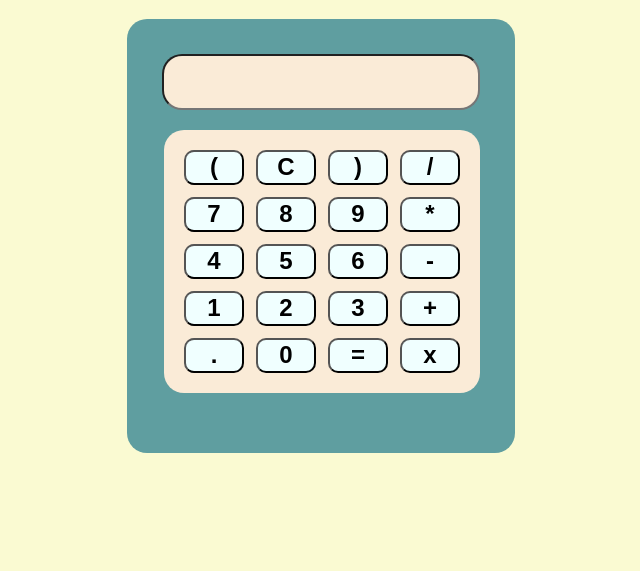
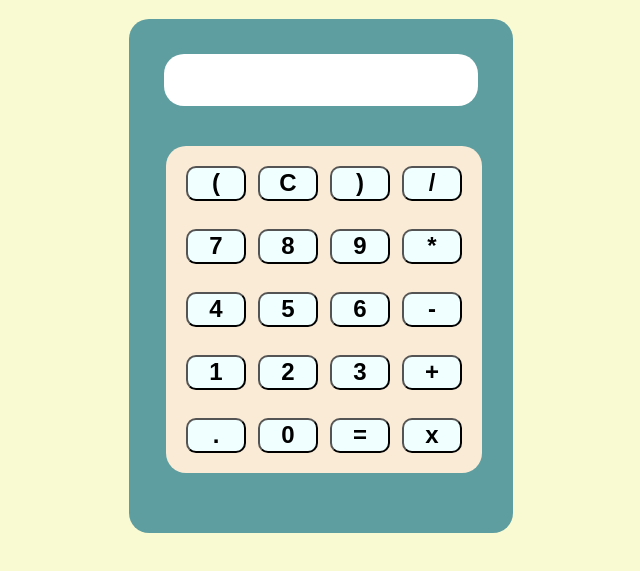
Before and after one commit to ShaikSajid3/CodersBridge, a plain HTML site: page Calculator/index.html in a window 1280 px wide. Shown: the part 69-640 px from the top of the page, without its empty margins (319-959 px from the left). Drawn offline with Linux system fonts and the light colour scheme.

Commit message:
Update styles.css

```diff
--- a/Calculator/styles.css
+++ b/Calculator/styles.css
@@ -6,34 +6,37 @@ body {
     background-color: lightgoldenrodyellow;
 }
 
-.container{
+.container {
     width: fit-content;
     background-color: cadetblue;
-    padding:15px;
+    padding: 15px;
     padding-bottom: 60px;
     border-radius: 20px;
 }
 
-#ans{
+#ans {
     width: 310px;
     border-radius: 20px;
+    border: none;
     height: 50px;
     margin: 20px;
-    background-color: antiquewhite;
+    background-color: white;
 }
 
-.btn-container{
+.btn-container {
     display: grid;
-    grid-template-columns: repeat(4,60px);
-    grid-gap: 12px;
+    grid-template-columns: repeat(4, 60px);
+    grid-column-gap: 12px;
+    grid-row-gap: 28px;
     width: fit-content;
     margin-left: 22px;
+    margin-top: 20px;
     padding: 20px;
     border-radius: 20px;
     background-color: antiquewhite;
 }
 
-input[type='button']{
+input[type='button'] {
     height: 35px;
     font-weight: bold;
     font-size: 24px;
```
